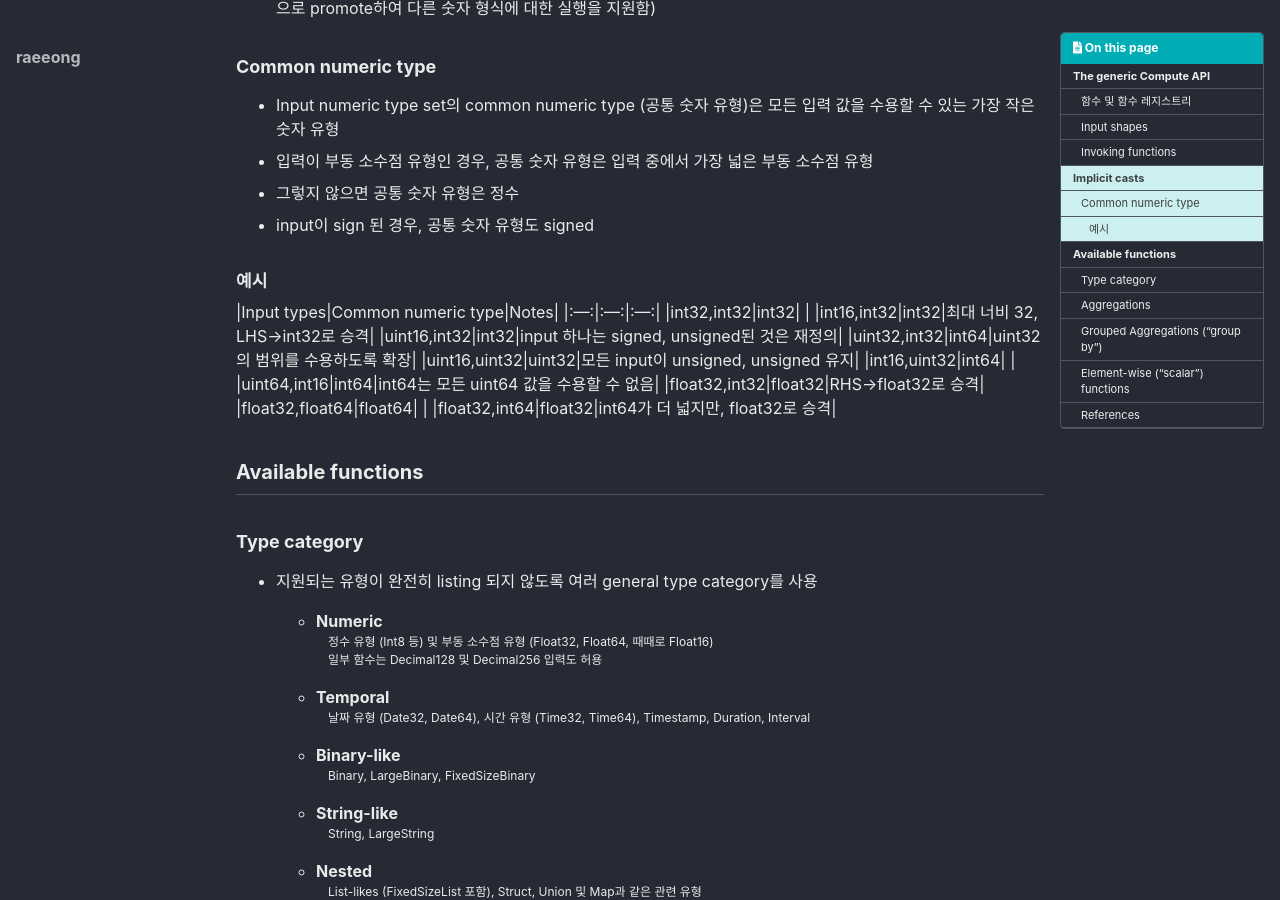
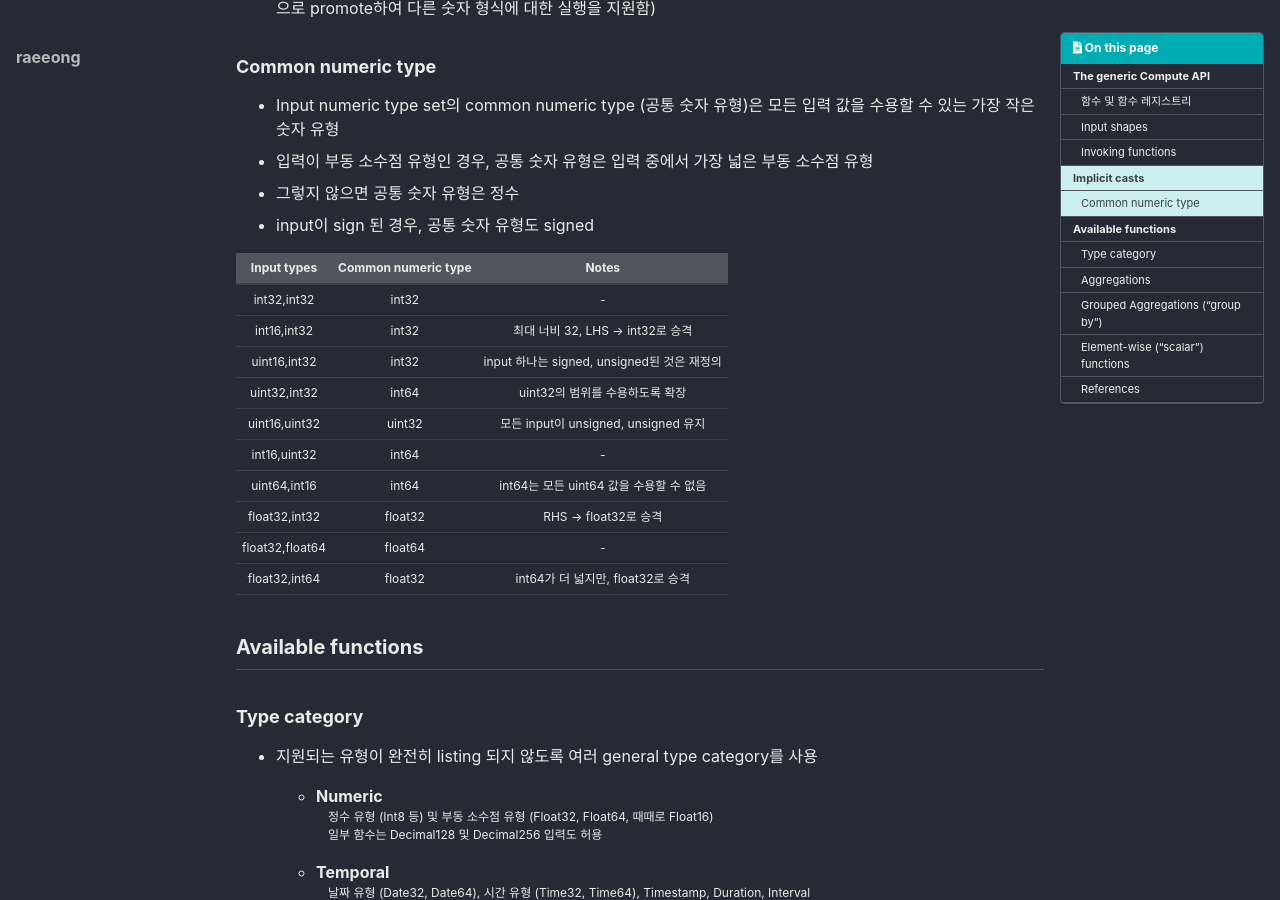
Before and after one commit to friedegg818/friedegg818.github.io, a Jekyll site: the page built from _posts/2022-02-25-ArrowC++Library4.md, in a window 1280 px wide and 900 px high, scrolled down 1793 px. Built offline with Jekyll 4.4.1, drawn with Linux system fonts in a browser that asks for light colours; cached includes are drawn as plain includes; some web fonts are replaced.

Commit message:
220303 update

```diff
--- a/_posts/2022-02-25-ArrowC++Library4.md
+++ b/_posts/2022-02-25-ArrowC++Library4.md
@@ -39,7 +39,7 @@ std::shared_ptr<arrow::Scalar> increment = ...;
 arrow::Datum incremented_datum;
 
 ARROW_ASSIGN_OR_RAISE(incremented_datum,
-					  arrow::compute::CallFunction("add", {numbers_array, increment}));
+arrow::compute::CallFunction("add", {numbers_array, increment}));
 std::shared_ptr<Array> incremented_array = std::move(incremented_datum).make_array();
 
 // std::shared_ptr<Array>에서 Datum으로의 암시적 변환을 허용
@@ -92,18 +92,17 @@ max_value = min_max.scalar_as<arrow::StructScalar>().value[1];
 - 그렇지 않으면 공통 숫자 유형은 정수
 - input이 sign 된 경우, 공통 숫자 유형도 signed
 
-#### 예시
 |Input types|Common numeric type|Notes|
 |:---:|:---:|:---:|
-|int32,int32|int32| |
-|int16,int32|int32|최대 너비 32, LHS->int32로 승격|
+|int32,int32|int32| - |
+|int16,int32|int32|최대 너비 32, LHS -> int32로 승격|
 |uint16,int32|int32|input 하나는 signed, unsigned된 것은 재정의|
 |uint32,int32|int64|uint32의 범위를 수용하도록 확장|
 |uint16,uint32|uint32|모든 input이 unsigned, unsigned 유지|
-|int16,uint32|int64| |
+|int16,uint32|int64| - |
 |uint64,int16|int64|int64는 모든 uint64 값을 수용할 수 없음|
-|float32,int32|float32|RHS->float32로 승격|
-|float32,float64|float64| |
+|float32,int32|float32|RHS -> float32로 승격|
+|float32,float64|float64| - |
 |float32,int64|float32|int64가 더 넓지만, float32로 승격|
 
 
@@ -141,14 +140,14 @@ max_value = min_max.scalar_as<arrow::StructScalar>().value[1];
 - 모든 element-wise function(요소별 함수)은 배열과 스칼라를 모두 입력으로 받아들임
 
 > **unary 함수의 의미**
-> - 스칼라 입력은 스칼라 출력을 생성
-> - 배열 입력은 배열 출력을 생성
+- 스칼라 입력은 스칼라 출력을 생성
+- 배열 입력은 배열 출력을 생성
 
 > **binary 함수의 의미**
-> - (scalar, scalar) 입력은 스칼라 출력을 생성
-> - (array, array) 입력은 배열 출력을 생성 (두 입력의 길이는 동일해야 함)
-> - (scalar, array), (array,scalar)는 배열 출력을 생성
->    스칼라 입력은 동일한 값이 N번 반복되는 다른 입력과 동일한 길이 N의 배열인 것처럼 처리됨
+- (scalar, scalar) 입력은 스칼라 출력을 생성
+- (array, array) 입력은 배열 출력을 생성 (두 입력의 길이는 동일해야 함)
+- (scalar, array), (array,scalar)는 배열 출력을 생성
+  스칼라 입력은 동일한 값이 N번 반복되는 다른 입력과 동일한 길이 N의 배열인 것처럼 처리됨
 
 ***
 
```
